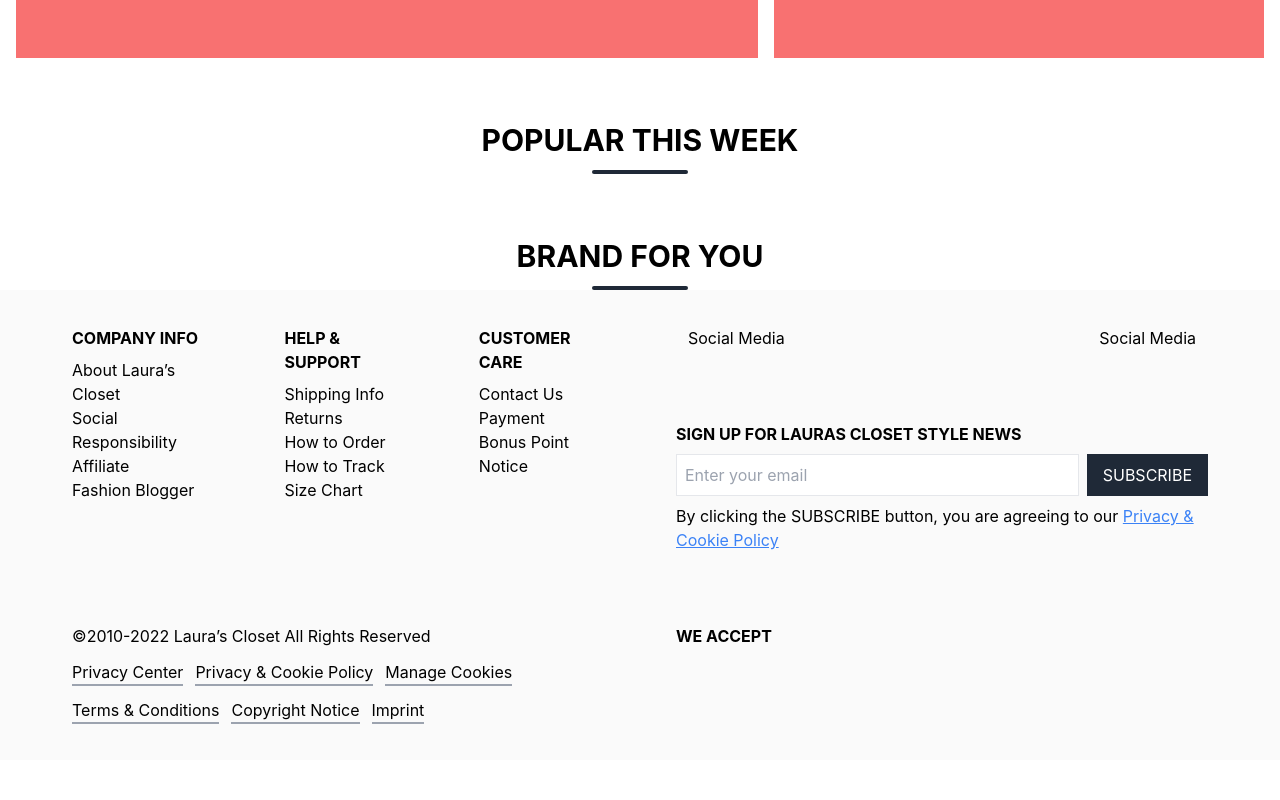
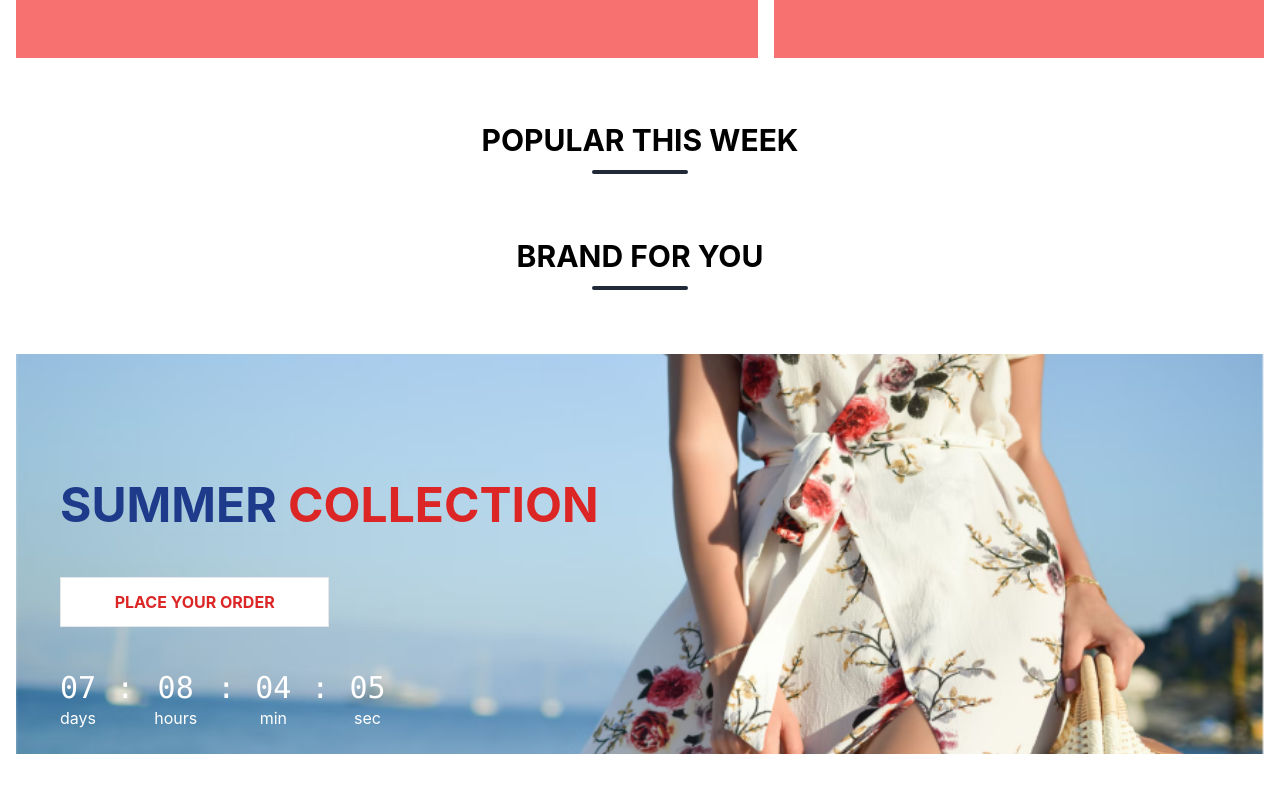
Before and after one commit to kucengorenji/omah-ti, a React (Create React App) app: page / in a window 1280 px wide. Shown: the part 1620-2420 px from the top of the page. Before the commit the page ends 2380 px from the top, so only its background shows below. Built offline with nearby package versions, Linux system fonts and the light colour scheme.

Commit message:
feat: add bottom jumbotron component

```diff
--- a/src/components/homepage-component/Popular.js
+++ b/src/components/homepage-component/Popular.js
@@ -1,7 +1,7 @@
 const Popular = () => {
   return (
     <>
-      <section className="mt-16 text-center ">
+      <section className="mt-16 text-center relative">
         <div>
           <h1 className="inline  text-3xl pb-3 font-bold ">
             POPULAR THIS WEEK
@@ -12,6 +12,45 @@
           <h1 className="inline  text-3xl pb-3 font-bold ">BRAND FOR YOU</h1>
           <div className="border-b-4 border-gray-800 w-24 mx-auto rounded-full mt-3"></div>
         </div>
+        <div className="my-16 flex bg-bottom-image bg-no-repeat bg-center min-h-[400px]	bg-cover  w-full">
+          <div className="p-11 my-auto flex flex-col">
+            <h1 className="text-blue-900 text-5xl font-bold">
+              SUMMER <span className="text-red-600">COLLECTION</span>
+            </h1>
+            <button className="border font-bold p-3 mt-12 bg-white text-red-600 w-1/2">
+              <a>PLACE YOUR ORDER</a>
+            </button>
+          </div>
+          <div class="grid grid-flow-col gap-5 text-center auto-cols-max absolute bottom-0 m-6 ml-11 text-white">
+            <div class="flex flex-col">
+              <span class="font-mono text-3xl">
+                <span>07</span>
+              </span>
+              days
+            </div>
+            <span class="font-mono text-3xl">:</span>
+            <div class="flex flex-col">
+              <span class="font-mono text-3xl">
+                <span>08</span>
+              </span>
+              hours
+            </div>
+            <span class="font-mono text-3xl">:</span>
+            <div class="flex flex-col">
+              <span class="font-mono text-3xl">
+                <span>04</span>
+              </span>
+              min
+            </div>
+            <span class="font-mono text-3xl">:</span>
+            <div class="flex flex-col">
+              <span class="font-mono text-3xl">
+                <span>05 </span>
+              </span>
+              sec
+            </div>
+          </div>
+        </div>
       </section>
     </>
   );
--- a/tailwind.config.js
+++ b/tailwind.config.js
@@ -1,7 +1,11 @@
 module.exports = {
   content: ['./src/**/*.{js,jsx,ts,tsx}'],
   theme: {
-    extend: {},
+    extend: {
+      backgroundImage: (theme) => ({
+        'bottom-image': "url('/src/assets/image.png')",
+      }),
+    },
   },
   plugins: [],
 };
```
